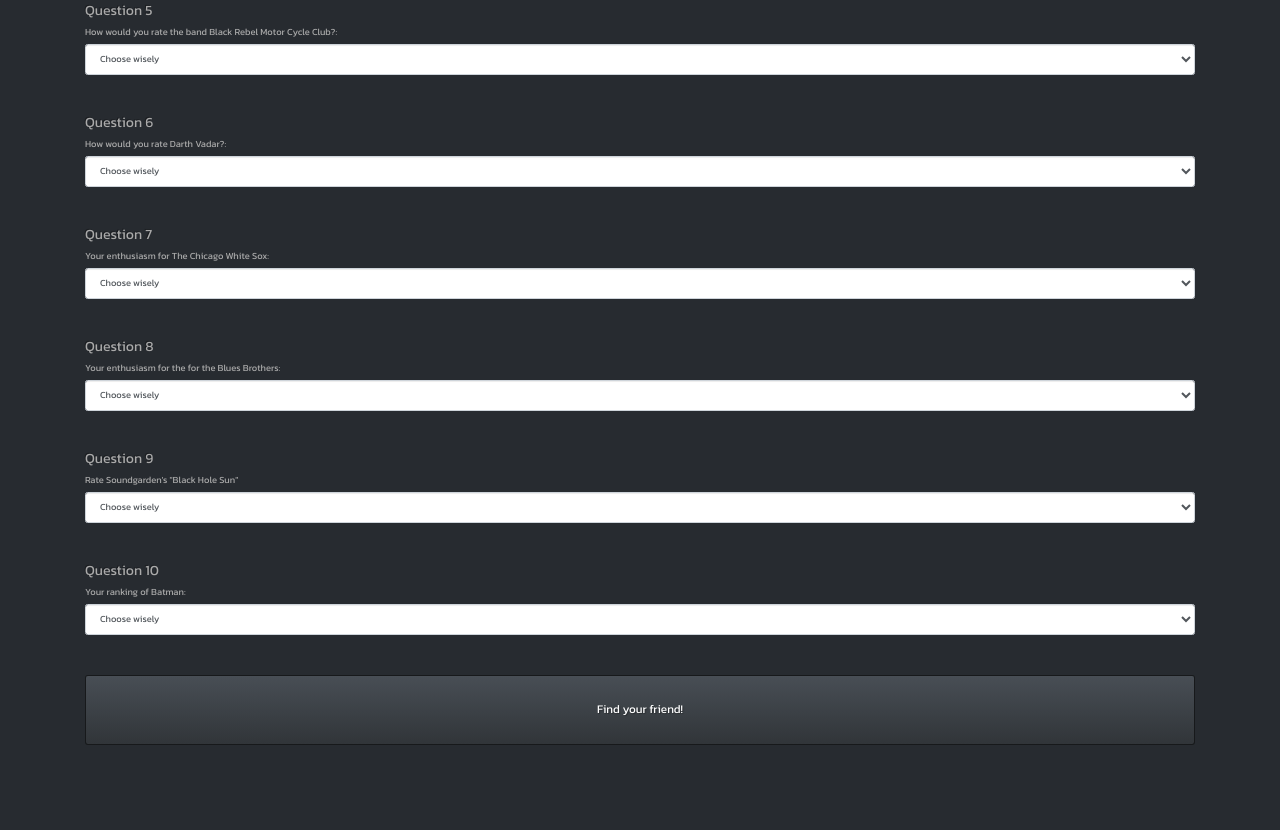
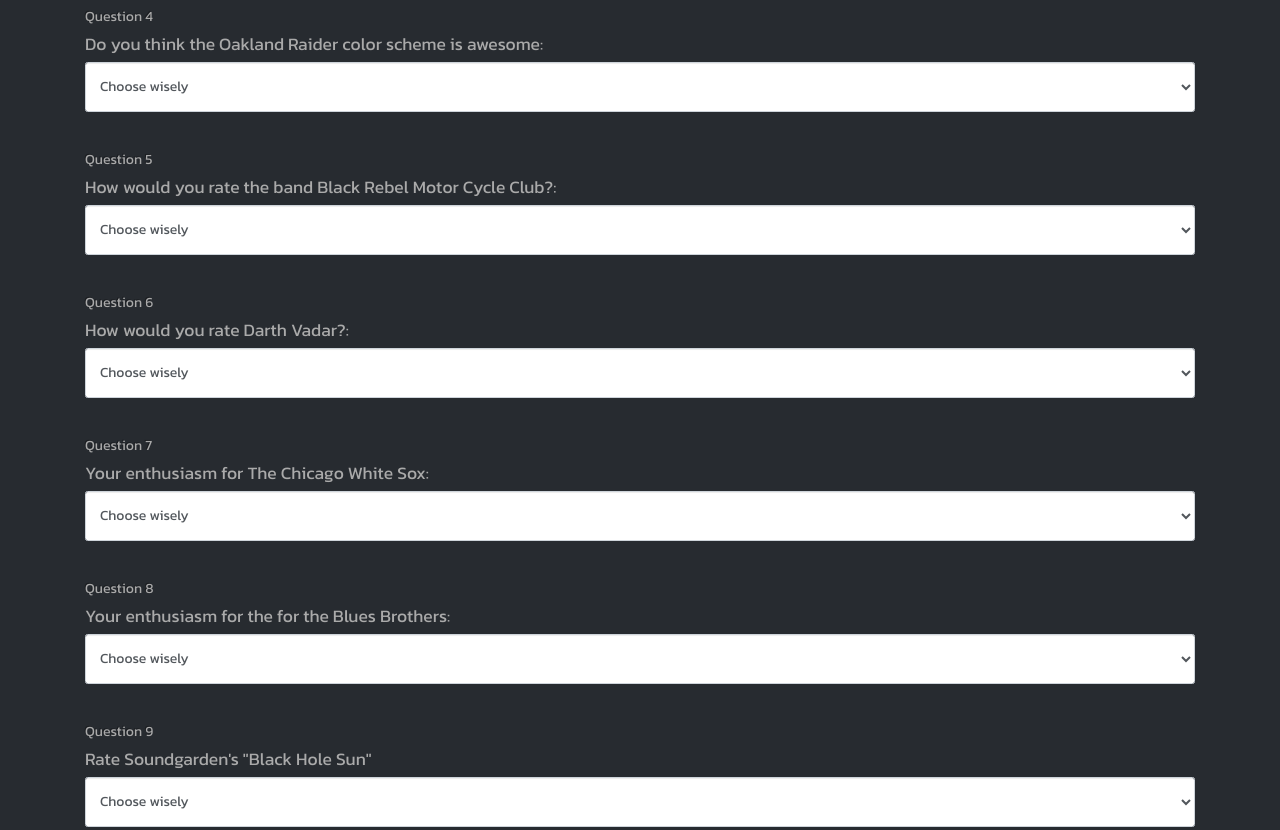
Before and after one commit to nickvolkert/FriendFinder, a website: page app/public/survey.html in a window 1280 px wide. Shown: the part 761-1591 px from the top of the page. Before the commit the page ends 1546 px from the top, so only its background shows below. Drawn offline with nearby package versions, Linux system fonts and the light colour scheme.

Commit message:
forgot to add a post command

```diff
--- a/app/public/css/styles.css
+++ b/app/public/css/styles.css
@@ -1,5 +1,6 @@
 body{
   font-family: 'Kanit', sans-serif;
+  font-size:1.75rem;
 }
 .jumbotron{
   margin-top:40px;
@@ -23,9 +24,12 @@
   width: 100%;
   height: 70px;
   display: block;
+  font-size: 18px;
 }
 #friendQuestions select{
-    margin-bottom:40px;
+  margin-bottom: 40px;
+  font-size: 14px;
+  height: 50px;
 }
 hr{
   border-top: 1px solid #4F4E4F;
--- a/app/routing/api-routes.js
+++ b/app/routing/api-routes.js
@@ -2,5 +2,8 @@
 module.exports = function(app){
   app.get('/api/friends', function (req, res){
     res.json(friendsArray);
-  })
+  });
+  app.post('/api/friends', function(req, res){
+    //need to loop through and log all of the friends data and push to user if they are a match
+  });
 }
```
